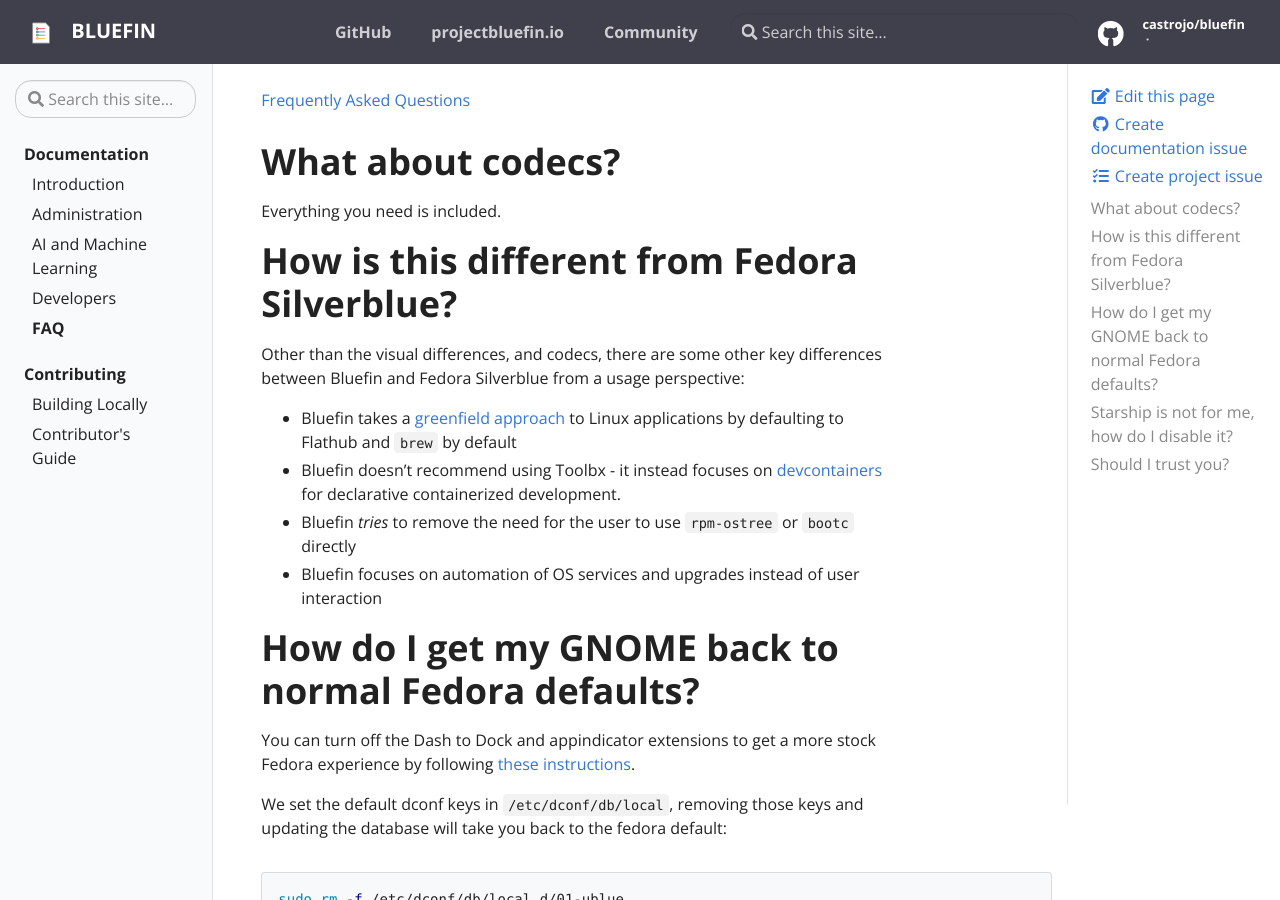
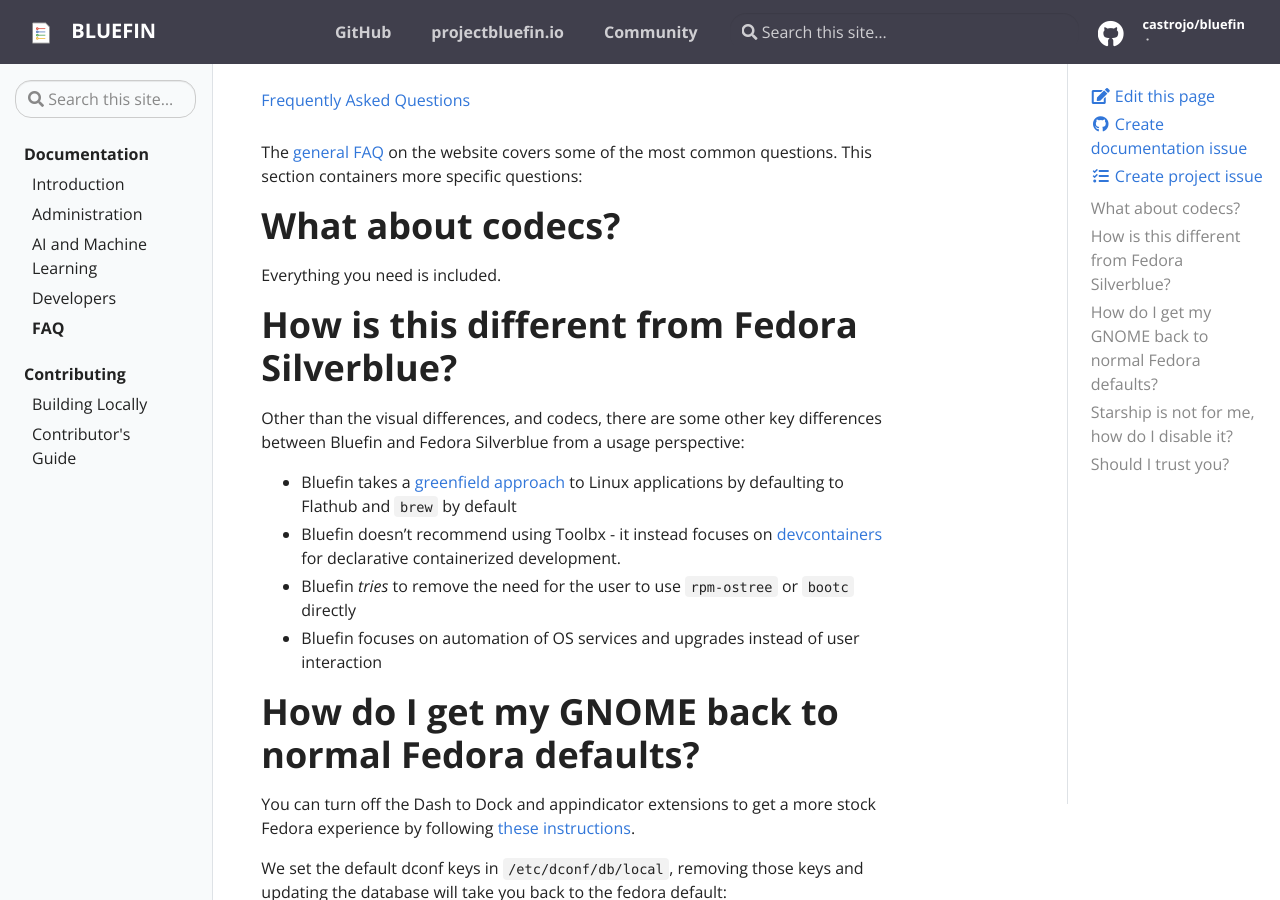
Before and after one commit to ublue-os/bluefin-docs, a Jekyll site: the page built from _docs/FAQ.md, in a window 1280 px wide and 900 px high. Built offline with Jekyll 4.4.1, drawn with Linux system fonts in a browser that asks for light colours.

Commit message:
Update FAQ.md

```diff
--- a/_docs/FAQ.md
+++ b/_docs/FAQ.md
@@ -3,6 +3,8 @@
 title: Frequently Asked Questions
 permalink: FAQ
 ---
+
+The [general FAQ](https://projectbluefin.io/#scene-faq) on the website covers some of the most common questions. This section containers more specific questions:
 
 #  What about codecs?
 
```
